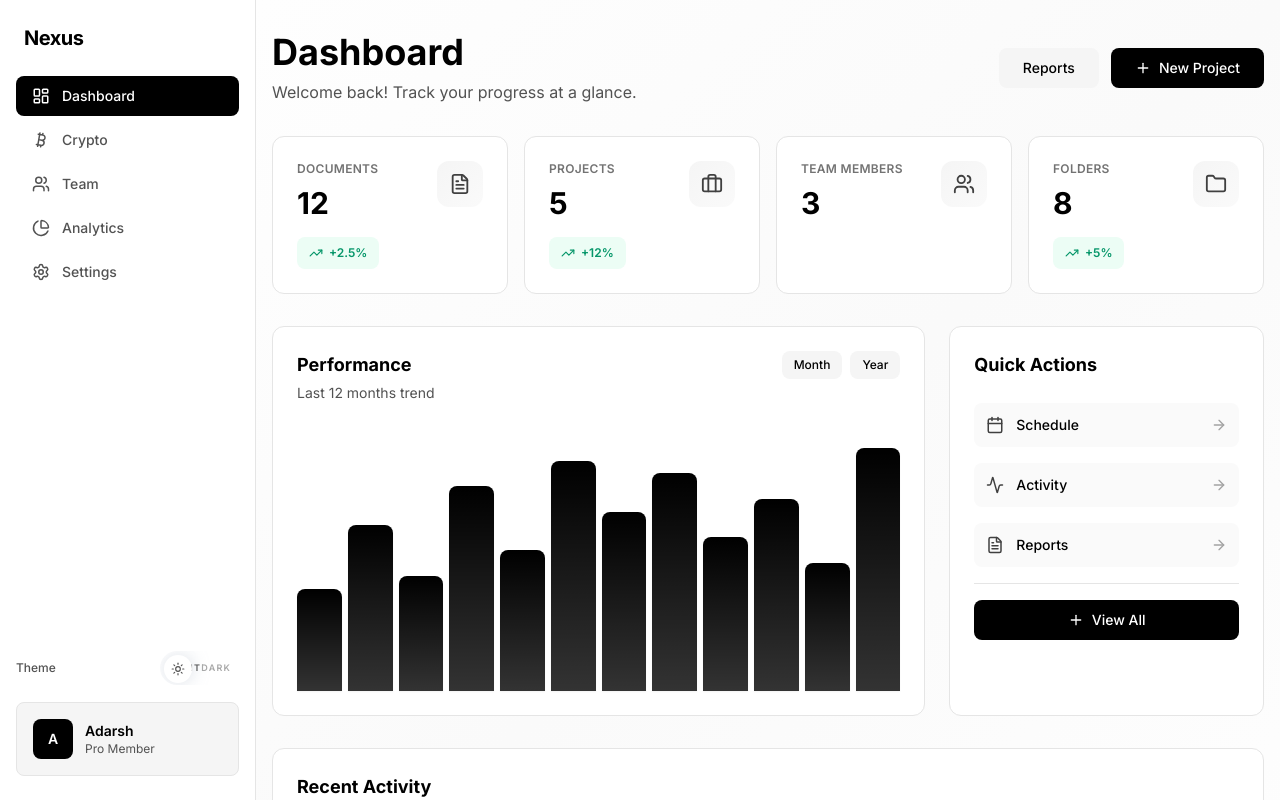
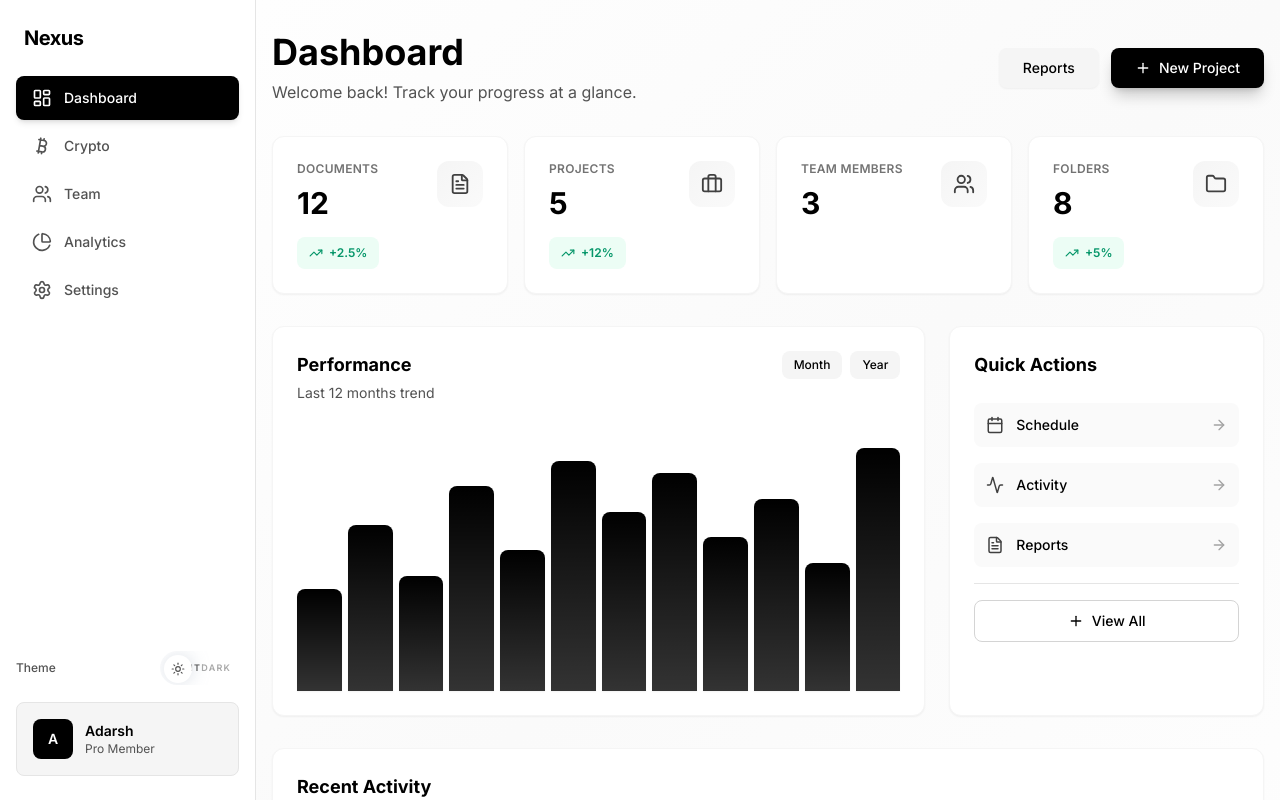
Before and after one commit to adarshshivan/Prototype-1, a React (Vite) app: page / in a window 1280 px wide. Shown: the top 800 px of the page. Built offline with nearby package versions, Linux system fonts and the light colour scheme.

Commit message:
feat: enhance Sidebar and UI components with improved animations and styling for better user interaction

```diff
--- a/src/components/layout/Sidebar.jsx
+++ b/src/components/layout/Sidebar.jsx
@@ -30,14 +30,15 @@ const Sidebar = () => {
             <nav className="flex-1 px-4 space-y-1">
                 {menuItems.map((item) => (
                     <div key={item.label}>
-                        <button
+                        <motion.button
+                            whileHover={{ x: 4 }}
                             onClick={() => setActive(item.label)}
-                            className={`relative w-full flex items-center gap-3 px-4 py-2.5 rounded-lg transition-colors duration-200 ${active === item.label ? 'bg-black dark:bg-white text-white dark:text-black' : 'text-neutral-600 dark:text-neutral-400 hover:text-black dark:hover:text-white'
+                            className={`relative w-full flex items-center gap-3 px-4 py-3 rounded-lg font-medium text-sm transition-all duration-200 ${active === item.label ? 'bg-black dark:bg-white text-white dark:text-black shadow-md' : 'text-neutral-600 dark:text-neutral-400 hover:text-black dark:hover:text-white hover:bg-neutral-100 dark:hover:bg-neutral-800'
                                 }`}
                         >
-                            <item.icon size={18} />
-                            <span className="font-medium text-sm">{item.label}</span>
-                        </button>
+                            <item.icon size={20} />
+                            <span>{item.label}</span>
+                        </motion.button>
                     </div>
                 ))}
             </nav>
--- a/src/components/ui/GlassCard.jsx
+++ b/src/components/ui/GlassCard.jsx
@@ -6,11 +6,12 @@ const GlassCard = ({ children, className = '', hoverEffect = true, delay = 0, ..
             initial={{ opacity: 0, y: 20 }}
             whileInView={{ opacity: 1, y: 0 }}
             viewport={{ once: true }}
-            transition={{ duration: 0.5, delay, ease: [0.4, 0, 0.2, 1] }}
+            transition={{ duration: 0.6, delay, ease: [0.25, 0.46, 0.45, 0.94] }}
             whileHover={hoverEffect ? {
-                y: -2
+                y: -4,
+                boxShadow: '0 20px 40px -10px rgba(0,0,0,0.1)'
             } : {}}
-            className={`bg-white dark:bg-neutral-900 rounded-xl p-6 border border-neutral-200 dark:border-neutral-800 transition-colors duration-200 ${className}`}
+            className={`bg-white dark:bg-neutral-900 rounded-xl p-6 border border-neutral-100 dark:border-neutral-800/50 shadow-sm hover:shadow-md transition-all duration-300 ${className}`}
             {...props}
         >
             <div>
--- a/src/components/ui/NeoButton.jsx
+++ b/src/components/ui/NeoButton.jsx
@@ -4,16 +4,17 @@ const NeoButton = ({ children, variant = 'primary', className = '', ...props })
     const baseStyles = "relative px-6 py-2.5 rounded-lg font-medium text-sm transition-all duration-200 flex items-center justify-center gap-2"
 
     const variants = {
-        primary: "bg-black text-white hover:bg-neutral-900",
-        secondary: "bg-neutral-100 text-black hover:bg-neutral-200"
+        primary: "bg-black dark:bg-white text-white dark:text-black shadow-lg shadow-black/20 dark:shadow-white/10 hover:shadow-xl hover:shadow-black/30 dark:hover:shadow-white/20",
+        secondary: "bg-neutral-100 dark:bg-neutral-800 text-black dark:text-white hover:bg-neutral-200 dark:hover:bg-neutral-700 shadow-sm hover:shadow-md",
+        outline: "bg-transparent border border-neutral-300 dark:border-neutral-700 text-black dark:text-white hover:bg-neutral-50 dark:hover:bg-neutral-800/50"
     }
 
     const selectedVariant = variants[variant] || variants.primary
 
     return (
         <motion.button
-            whileHover={{ scale: 1.02 }}
-            whileTap={{ scale: 0.98 }}
+            whileHover={{ scale: 1.02, y: -1 }}
+            whileTap={{ scale: 0.96 }}
             className={`${baseStyles} ${selectedVariant} ${className}`}
             {...props}
         >
```
